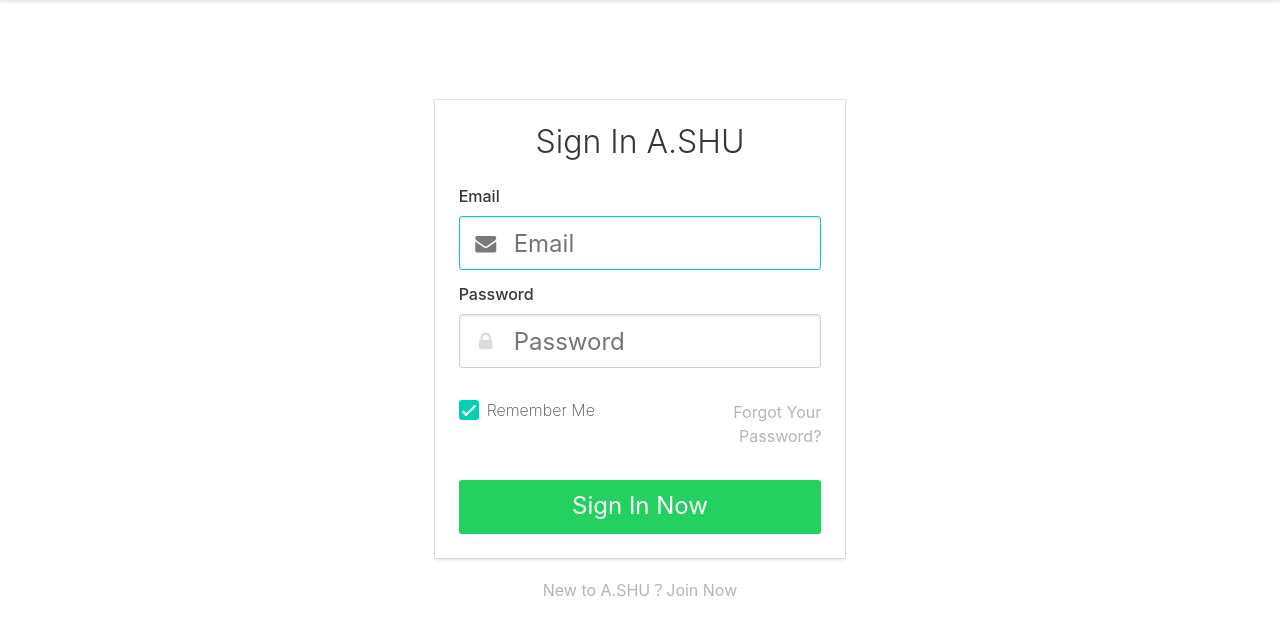
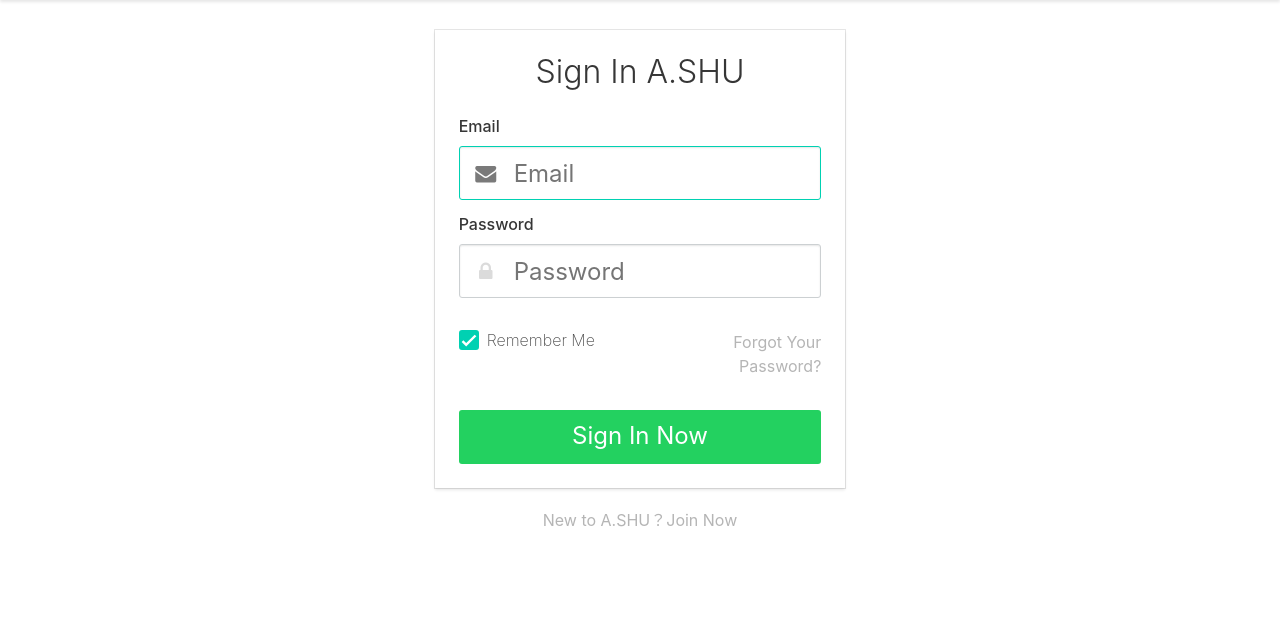
Before and after one commit to mayusa/ashublog, a Laravel app: page /login in a window 1280 px wide. Shown: the part 72-708 px from the top of the page. Run offline with Laravel 8, Linux system fonts and the light colour scheme; settings files or empty folders that the repository lacks are supplied.

Commit message:
update ui

```diff
--- a/blog/resources/views/auth/login.blade.php
+++ b/blog/resources/views/auth/login.blade.php
@@ -3,7 +3,7 @@
 @section('content')
 
 <div class="columns">
-    <div class="column is-one-third is-offset-one-third m-t-100 m-b-100">
+    <div class="column is-one-third is-offset-one-third m-t-30">
         <div class="card">
             <div class="card-content">
             <h1 class="title has-text-centered">@lang('blog.signin') A.SHU</h1>
@@ -46,7 +46,7 @@
 
                 <div class="field m-t-20">
                   <p class="control">
-                    <button class="button is-success is-fullwidth is-large">
+                    <button class="button is-success is-fullwidth is-large is-centered">
                       @lang('blog.signinnow')
                     </button>
                   </p>
--- a/blog/resources/views/auth/register.blade.php
+++ b/blog/resources/views/auth/register.blade.php
@@ -3,7 +3,7 @@
 @section('content')
 
 <div class="columns">
-    <div class="column is-one-third is-offset-one-third m-t-100 m-b-100">
+    <div class="column is-one-third is-offset-one-third m-t-30">
         <div class="card">
             <div class="card-content">
             <h1 class="title has-text-centered">@lang('blog.join')</h1>
```
